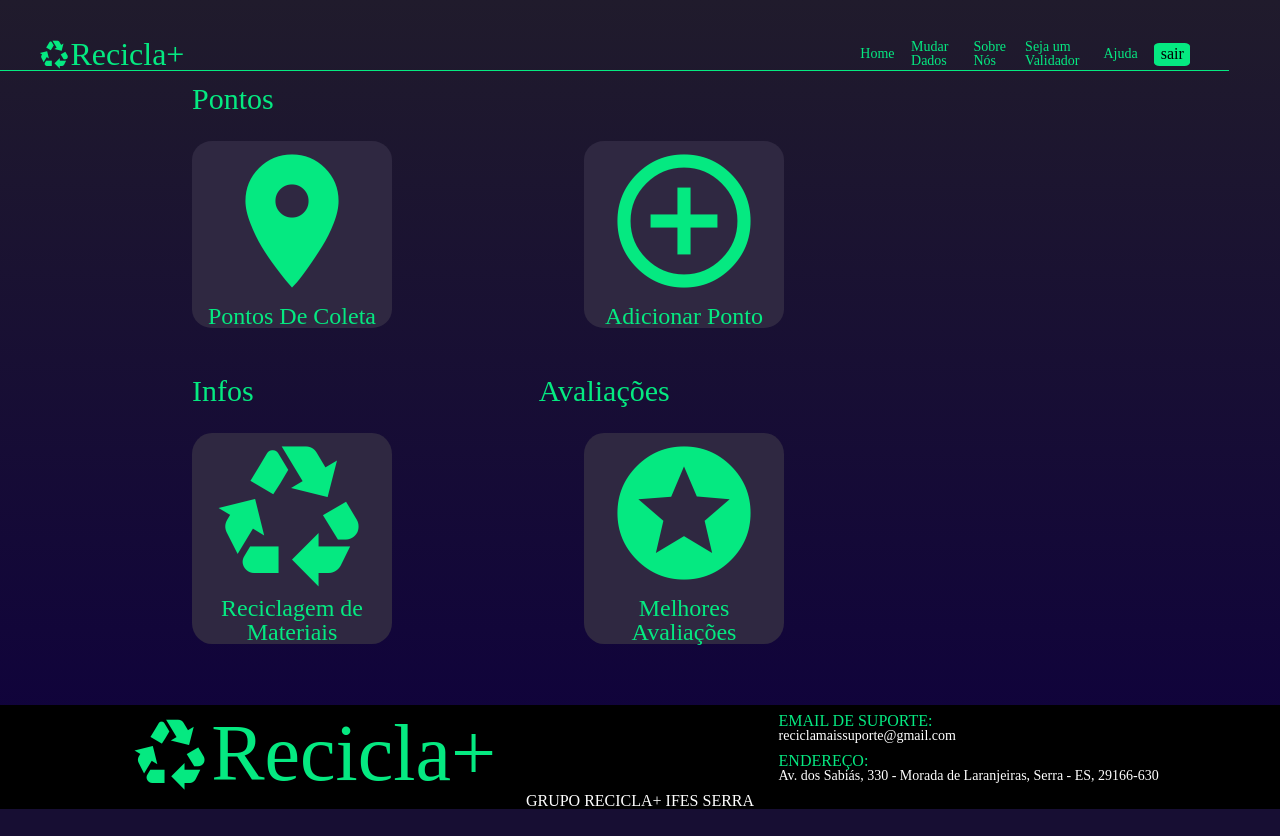
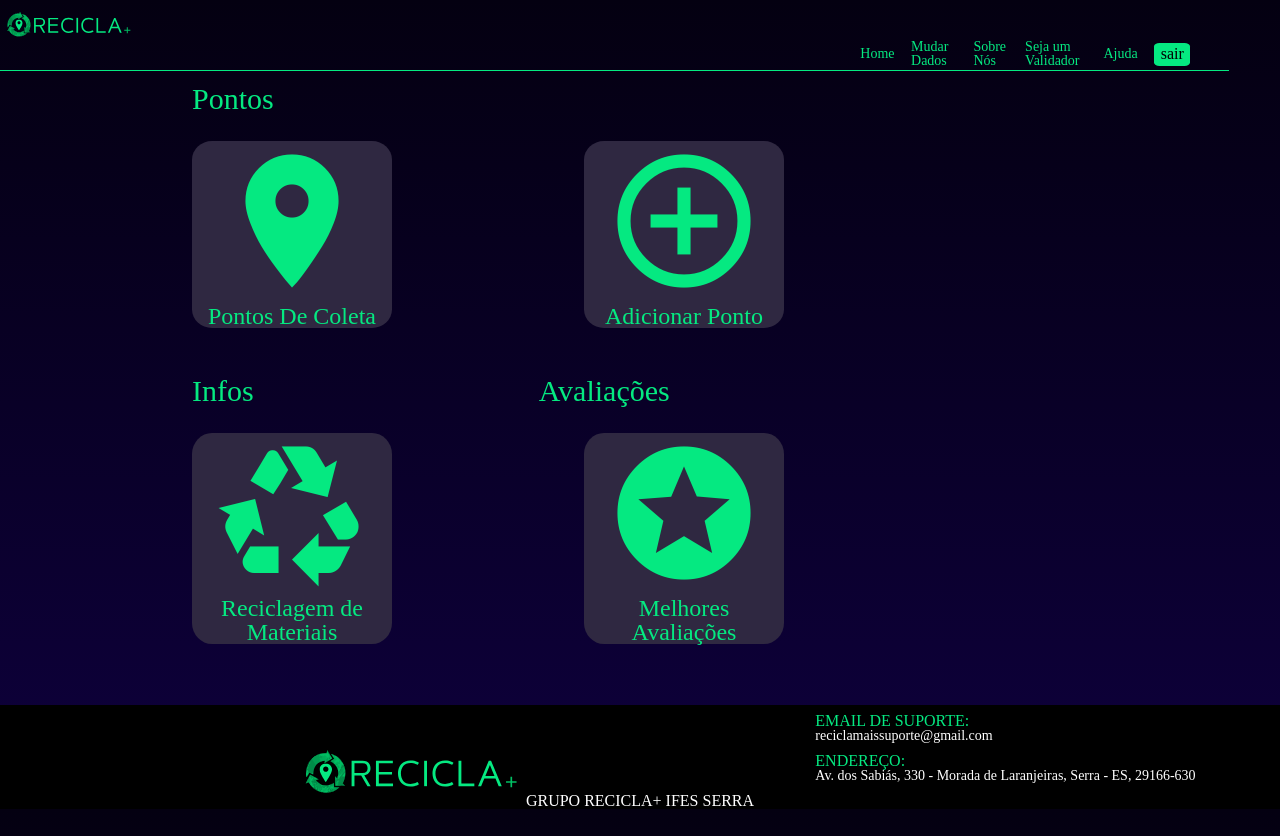
Before and after one commit to RayAra2004/ReciclaMais, a PHP site: page /telas/paginaInicialUser.html in a window 1280 px wide. Before the commit the page ends 809 px from the top, so only its background shows below. Run offline with PHP 8.4, Linux system fonts and the light colour scheme.

Commit message:
paginaInicialUser agora com a logo correta

```diff
--- a/css/paginaInicialUser.css
+++ b/css/paginaInicialUser.css
@@ -2,9 +2,15 @@
   color: #05e981;
 }
 body{
-  background-image: linear-gradient(180deg, #201b2c, rgb(14, 0, 61));
+  background-image: linear-gradient(180deg, rgb(4, 0, 17), rgb(14, 0, 61));
 }
 
+.reciclaMaisIcon img{
+  position: absolute;
+  height: 70px;
+  top: -10px;
+  left: 0;
+}
 p{
   font-size: min(14px,20vw);
 }
@@ -110,13 +116,17 @@ footer{
   color: white;
 }
 
-.mainFooter .reciclaMaisIcon{
-  display: flex;
+.mainFooter .footerIcon{
   height:10vh;
+  width: 40vw;
 }
-.mainFooter .reciclaMaisIcon .material-icons{
-  font-size: 10vh;
+/*.mainFooter .footerIcon img{
+  position: absolute;
+  height: 70px;
+  top: -10px;
+  left: 0;
+}*/
+#footerImg{
+  height: 15vh;
+  width: 50vw;
 }
-.mainFooter .reciclaMaisIcon h1{
-  font-size: 10vh;
-}
--- a/telas/paginaInicialUser.html
+++ b/telas/paginaInicialUser.html
@@ -13,10 +13,7 @@
 <body>
     <header>
         <div class="reciclaMaisIcon">
-            <span class="material-icons">
-                recycling
-            </span>
-            <h1>Recicla+</h1>
+            <img src="../imgs/logo_recicla_mais.svg" alt="" id="headerImg">
         </div>
         <div class="menu">
             <p>Home</p>
@@ -70,13 +67,8 @@
     </div>
     <footer>
         <div class="mainFooter">
-            <div>
-                <div class="reciclaMaisIcon">
-                    <span class="material-icons">
-                        recycling
-                    </span>
-                    <h1>Recicla+</h1>
-                </div>
+            <div class="footerIcon">
+                <img src="../imgs/logo_recicla_mais.svg" alt="" id="footerImg">
             </div>
             <div class="informacoes">
                 <h4>EMAIL DE SUPORTE:</h4>
```
